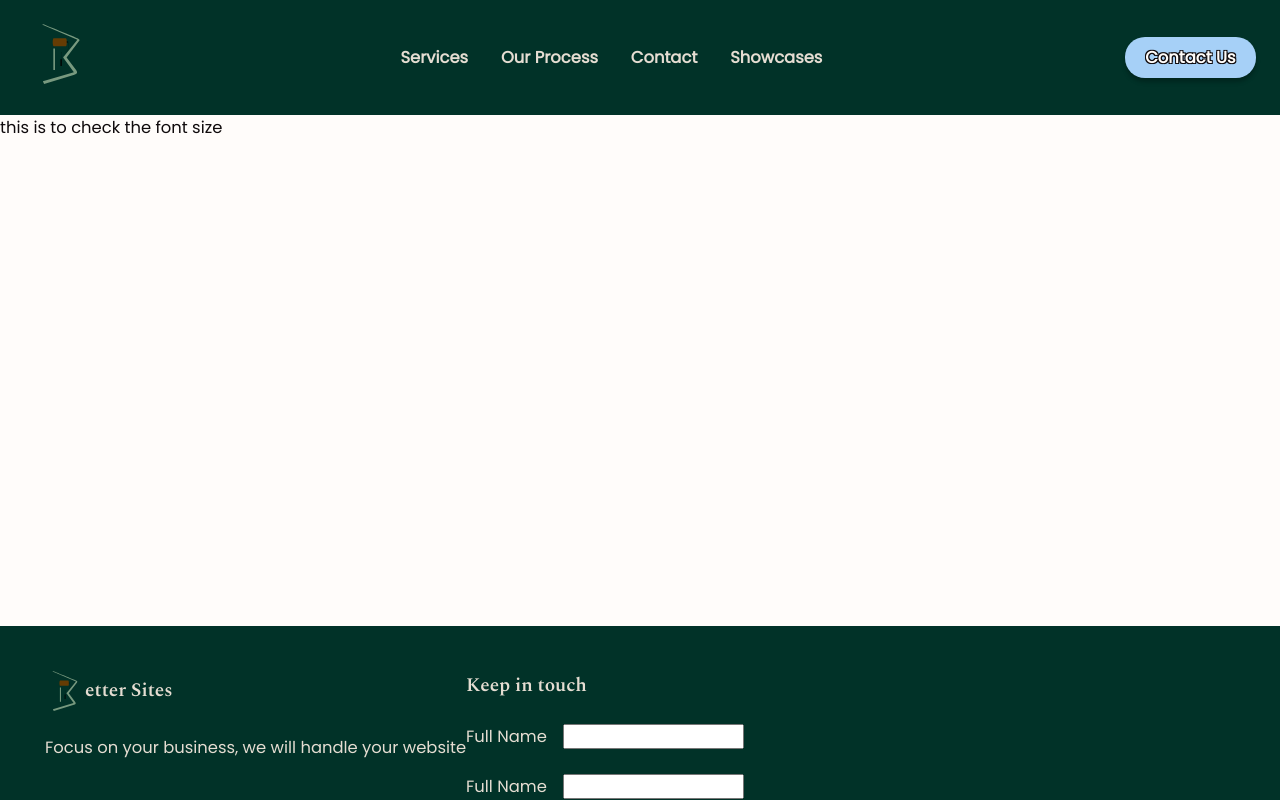
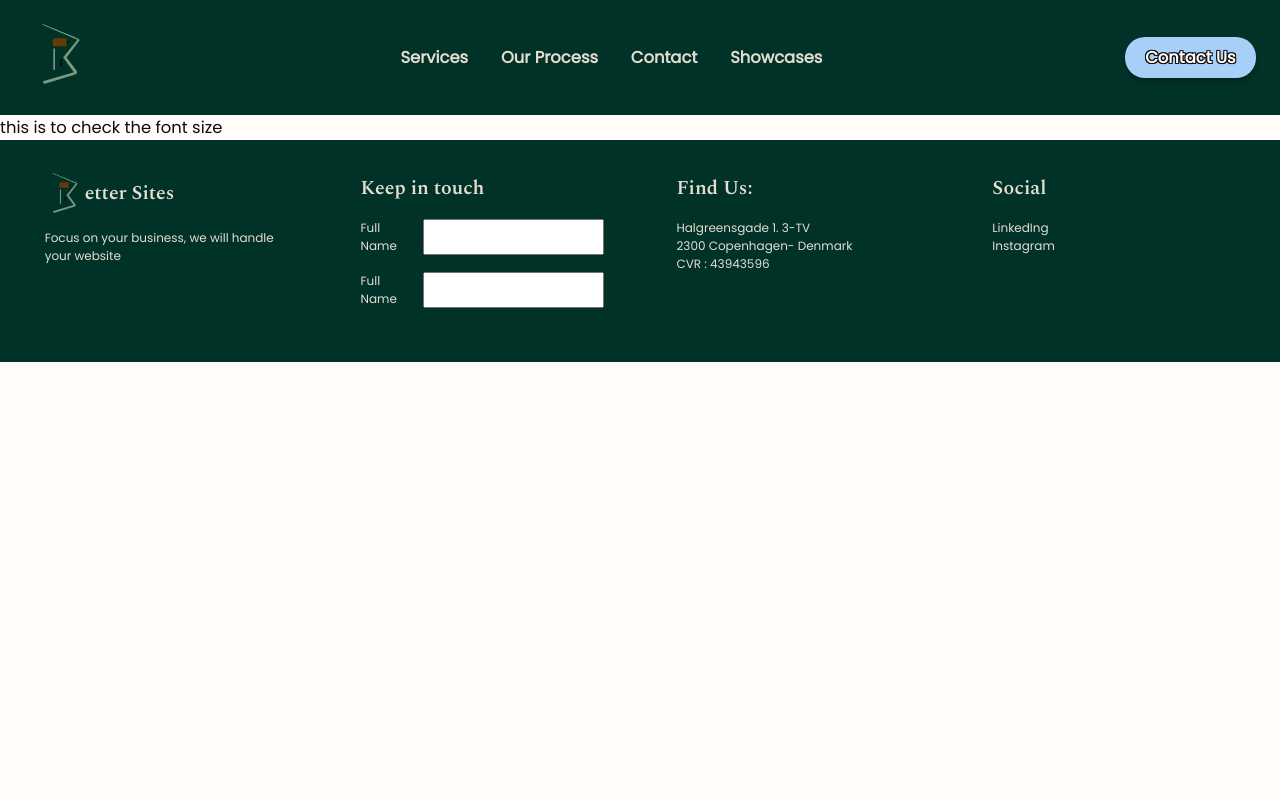
Before and after one commit to KarinaValens/better-sites, a Next.js app: page / in a window 1280 px wide. Built offline with nearby package versions, Linux system fonts and the light colour scheme.

Commit message:
footer styling  finished

```diff
--- a/components/footer/Footer.js
+++ b/components/footer/Footer.js
@@ -1,13 +1,15 @@
 import ContactForm from "./ContactForm";
 import LongLogo from "./LongLogo";
+import Social from "./Social";
+import TitleAdress from "./TitleAdress";
 
 export default function Footer() {
   return (
     <footer>
       <LongLogo />
       <ContactForm />
-      <div className="title-address"></div>
-      <div className="social"></div>
+      <TitleAdress />
+      <Social />
     </footer>
   );
 }
--- /dev/null
+++ b/components/footer/Social.js
@@ -0,0 +1,13 @@
+import React from "react";
+
+export default function Social() {
+  return (
+    <div className="social">
+      <h3>Social</h3>
+      <ul>
+        <li>LinkedIng</li>
+        <li>Instagram</li>
+      </ul>
+    </div>
+  );
+}
--- /dev/null
+++ b/components/footer/TitleAdress.js
@@ -0,0 +1,14 @@
+import React from "react";
+
+export default function TitleAdress() {
+  return (
+    <div className="title-address">
+      <h3>Find Us:</h3>
+      <ul>
+        <li>Halgreensgade 1. 3-TV</li>
+        <li>2300 Copenhagen- Denmark</li>
+        <li>CVR : 43943596</li>
+      </ul>
+    </div>
+  );
+}
--- a/styles/globals.css
+++ b/styles/globals.css
@@ -19,7 +19,11 @@
   --copy-text-color-black: hsl(336, 19%, 5%);
   --copy-text-color-white: hsl(0, 0%, 100%);
 
+  --text-color-disable: hsl(0, 1%, 74%);
+  --text-color-disable-darker: hsl(0, 1%, 44%);
+
   --bg-color-light: hsl(30, 100%, 99%);
+  --bg-color-disaible: hsl(60, 2%, 88%);
 }
 
 @media (prefers-color-scheme: dark) {
@@ -65,6 +69,18 @@ h4,
 h5,
 h6 {
   font-family: var(--font-headings);
+}
+
+form {
+  display: flex;
+  flex-direction: column;
+  flex-wrap: nowrap;
+  gap: 1rem;
+}
+label {
+  border-radius: 8px;
+  display: flex;
+  gap: 5px;
 }
 
 /*----------// Mobil First //----------  */
@@ -173,22 +189,26 @@ nav {
   color: var(--bg-color-light);
   border: none;
   text-shadow: -1px -1px 0 var(--copy-text-color-black), 1px -1px 0 var(--copy-text-color-black), -1px 1px 0 var(--copy-text-color-black), 1px 1px 0 var(--copy-text-color-black);
-  /* -webkit-text-stroke: 0.1px var(--copy-text-color-black); */
-  /* text-stroke: 1px black; */
 }
 
 /* -------// Footer //------*/
 footer {
-  position: absolute;
-  bottom: 0%;
+  display: flex;
+  flex-wrap: wrap;
+  padding: 2rem;
+  gap: 3rem;
+  justify-content: space-around;
+  width: 100%;
   background-color: var(--primary-color-green);
   color: var(--accent-color-beige);
 }
-
-.logo-concept {
+footer > div {
   display: flex;
   flex-direction: column;
-  gap: 1.5rem;
+  flex: 0 1 243px;
+  gap: 1rem;
+  padding-bottom: 1.31rem;
+  border-bottom: 1px solid var(--bg-color-disaible);
 }
 .long-logo {
   display: flex;
@@ -215,27 +235,14 @@ footer {
     padding: 1rem;
     display: block;
   }
-
-  footer {
-    display: flex;
-    position: absolute;
-    width: 100%;
-    height: 10.63rem;
-    bottom: 0%;
-    display: flex;
-    flex-wrap: wrap;
-    padding: 2.75rem;
-    background-color: var(--primary-color-green);
+  footer > div {
+    border-bottom: none;
   }
-  footer > div,
-  form {
-    display: flex;
-    flex-direction: column;
-    gap: 1.5rem;
+  footer > div:not(h3) {
+    font-size: 12px;
   }
-  label {
-    display: flex;
-    gap: 1rem;
+  footer h3 {
+    font-size: 1.2rem;
   }
 }
 
```
